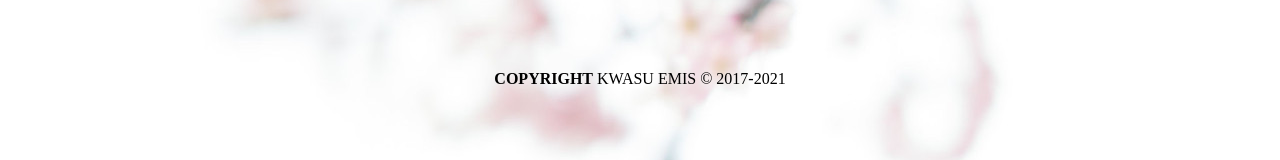
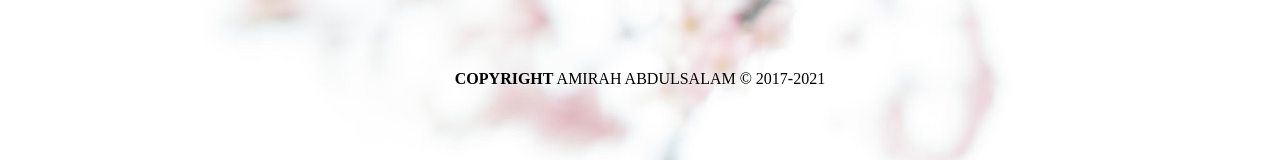
Before and after one commit to ameerah-codes/file-hubs, a plain HTML site: page index.html in a window 1280 px wide. Shown: the part 562-722 px from the top of the page. Drawn offline with Linux system fonts and the light colour scheme.

Commit message:
Update index.html

```diff
--- a/index.html
+++ b/index.html
@@ -50,6 +50,6 @@
     &nbsp; &nbsp; &nbsp; &nbsp; &nbsp; &nbsp; &nbsp; &nbsp; &nbsp; &nbsp; &nbsp; &nbsp; &nbsp; &nbsp; &nbsp; &nbsp; &nbsp; &nbsp; &nbsp; &nbsp; &nbsp; &nbsp; &nbsp; &nbsp; &nbsp; &nbsp; &nbsp; &nbsp; &nbsp; &nbsp; &nbsp; &nbsp; &nbsp;
     &nbsp; &nbsp; &nbsp; &nbsp; &nbsp; &nbsp; &nbsp; &nbsp; &nbsp; &nbsp; &nbsp; &nbsp; &nbsp; &nbsp; &nbsp; &nbsp; &nbsp; &nbsp; &nbsp; &nbsp; &nbsp; &nbsp; &nbsp; &nbsp; &nbsp; &nbsp; &nbsp; &nbsp; &nbsp; &nbsp; &nbsp; &nbsp; &nbsp;
     &nbsp; &nbsp; &nbsp; &nbsp; &nbsp; &nbsp; &nbsp; &nbsp; &nbsp; &nbsp; &nbsp; &nbsp; &nbsp; &nbsp; &nbsp; &nbsp; &nbsp; &nbsp; &nbsp; &nbsp; &nbsp; &nbsp; &nbsp; &nbsp; &nbsp; &nbsp; &nbsp; &nbsp; &nbsp; &nbsp; &nbsp; &nbsp; &nbsp;
-            <p align="center"><B>COPYRIGHT</B> KWASU EMIS &copy; 2017-2021 </p>
+            <p align="center"><B>COPYRIGHT</B> AMIRAH ABDULSALAM &copy; 2017-2021 </p>
 </body>
 </html>
```
